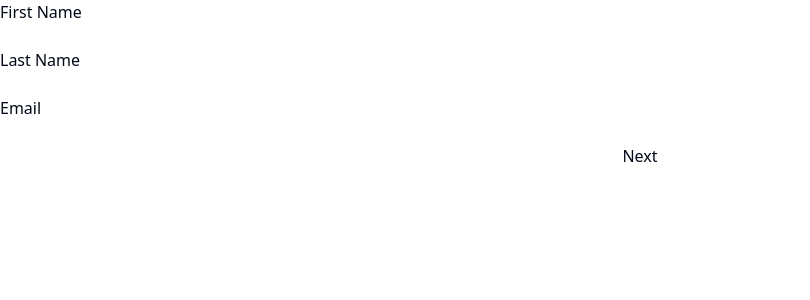
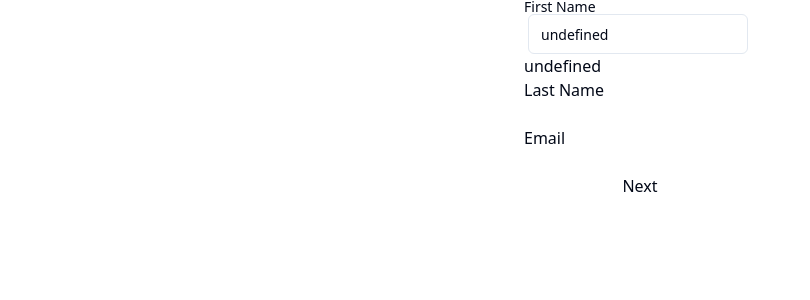
Before and after one commit to akadeepesh/Virtual-Mentor-EY, a Next.js app in the folder frontend/: page /check in a window 1280 px wide. Shown: the top 300 px of the page, without its empty margins (0-810 px from the left). Built offline with nearby package versions, Linux system fonts and the light colour scheme; no server answers.

Commit message:
minor changes to form

```diff
--- a/frontend/pages/check.tsx
+++ b/frontend/pages/check.tsx
@@ -1,9 +1,13 @@
 // components/DividedForm.tsx
+import { Input } from "@/components/ui/input";
+import { useUser } from "@clerk/nextjs";
 import { useState } from 'react';
+import { Label } from "@/components/ui/label"
 
 const DividedForm = () => {
+  const { user } = useUser();
   const [formData, setFormData] = useState({
-    firstName: '',
+    firstName: String(user?.firstName),
     lastName: '',
     email: '',
     password: '',
@@ -21,15 +25,17 @@ const DividedForm = () => {
 
   const handleFormSubmit = (e: React.FormEvent) => {
     e.preventDefault();
-    console.log(formData); // Log or alert your form data
+    console.log(formData);
   };
 
   return (
+    <div className="flex justify-center items-center">
       <form onSubmit={handleFormSubmit}>
         {section === 1 && (
           <div className='flex flex-col'>
-          <label>First Name</label>
-          <input className='w-1/4'
+            <Label>First Name</Label>
+            <Input className="ml-1 w-[95%]" type="text" name="firstName" value={formData.firstName} onChange={(e) => setFormData({ ...formData, lastName: e.target.value })}/>
+            <input className=''
               type="text"
               name="firstName"
               value={formData.firstName}
@@ -37,7 +43,7 @@ const DividedForm = () => {
             />
 
             <label>Last Name</label>
-          <input className='w-1/4'
+            <input className=''
               type="text"
               name="lastName"
               value={formData.lastName}
@@ -45,7 +51,7 @@ const DividedForm = () => {
             />
 
             <label>Email</label>
-          <input className='w-1/4'
+            <input className=''
               type="email"
               name="email"
               value={formData.email}
@@ -59,7 +65,7 @@ const DividedForm = () => {
         {section === 2 && (
           <div className='flex flex-col'>
             <label>Password</label>
-          <input className='w-1/4'
+            <input className=''
               type="password"
               name="password"
               value={formData.password}
@@ -67,7 +73,7 @@ const DividedForm = () => {
             />
 
             <label>Confirm Password</label>
-          <input className='w-1/4'
+            <input className=''
               type="password"
               name="confirmPassword"
               value={formData.confirmPassword}
@@ -79,6 +85,7 @@ const DividedForm = () => {
           </div>
         )}
       </form>
+    </div>
   );
 };
 
```
Lines whose indentation alone changed are shown as unchanged.
